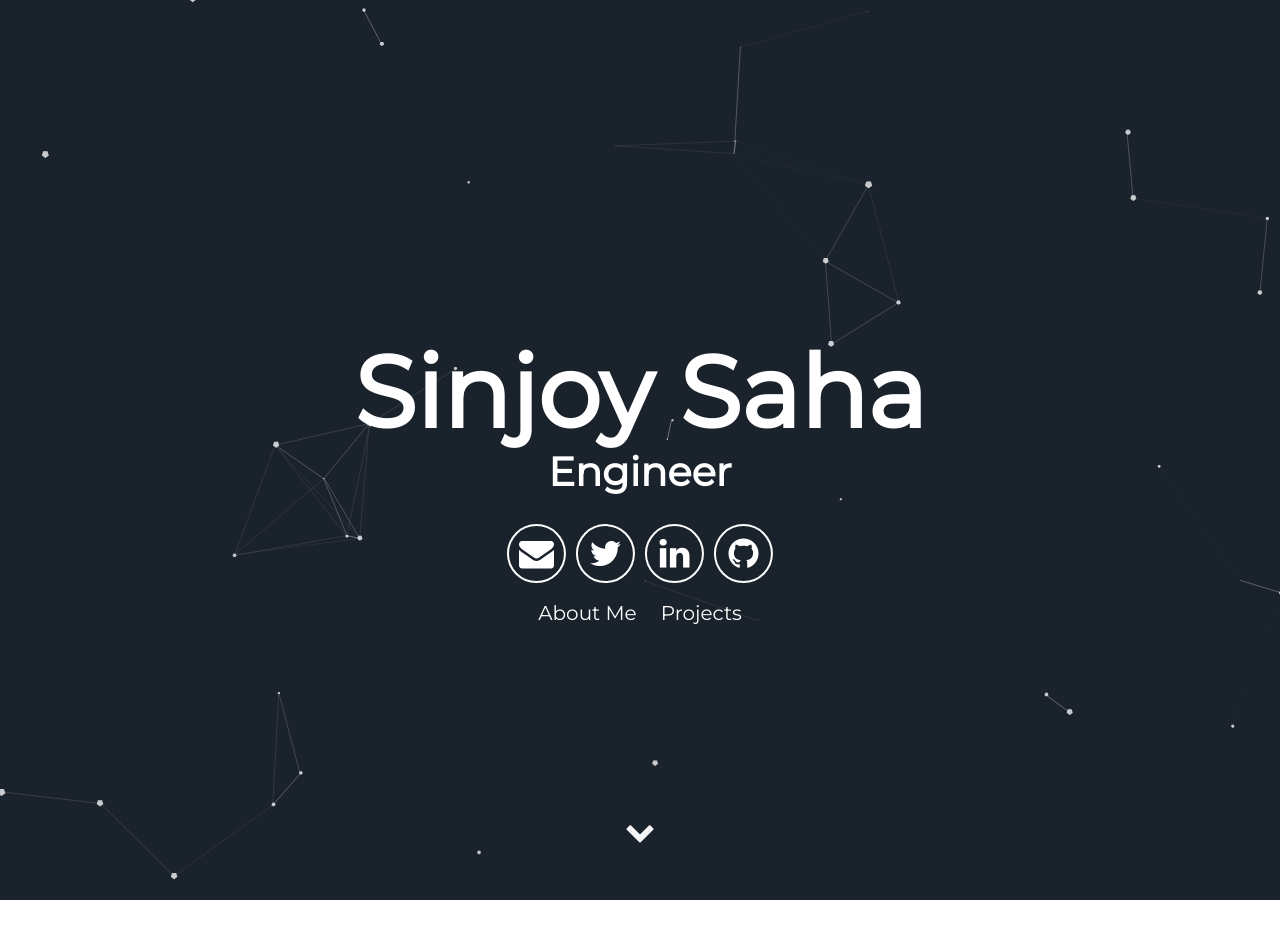
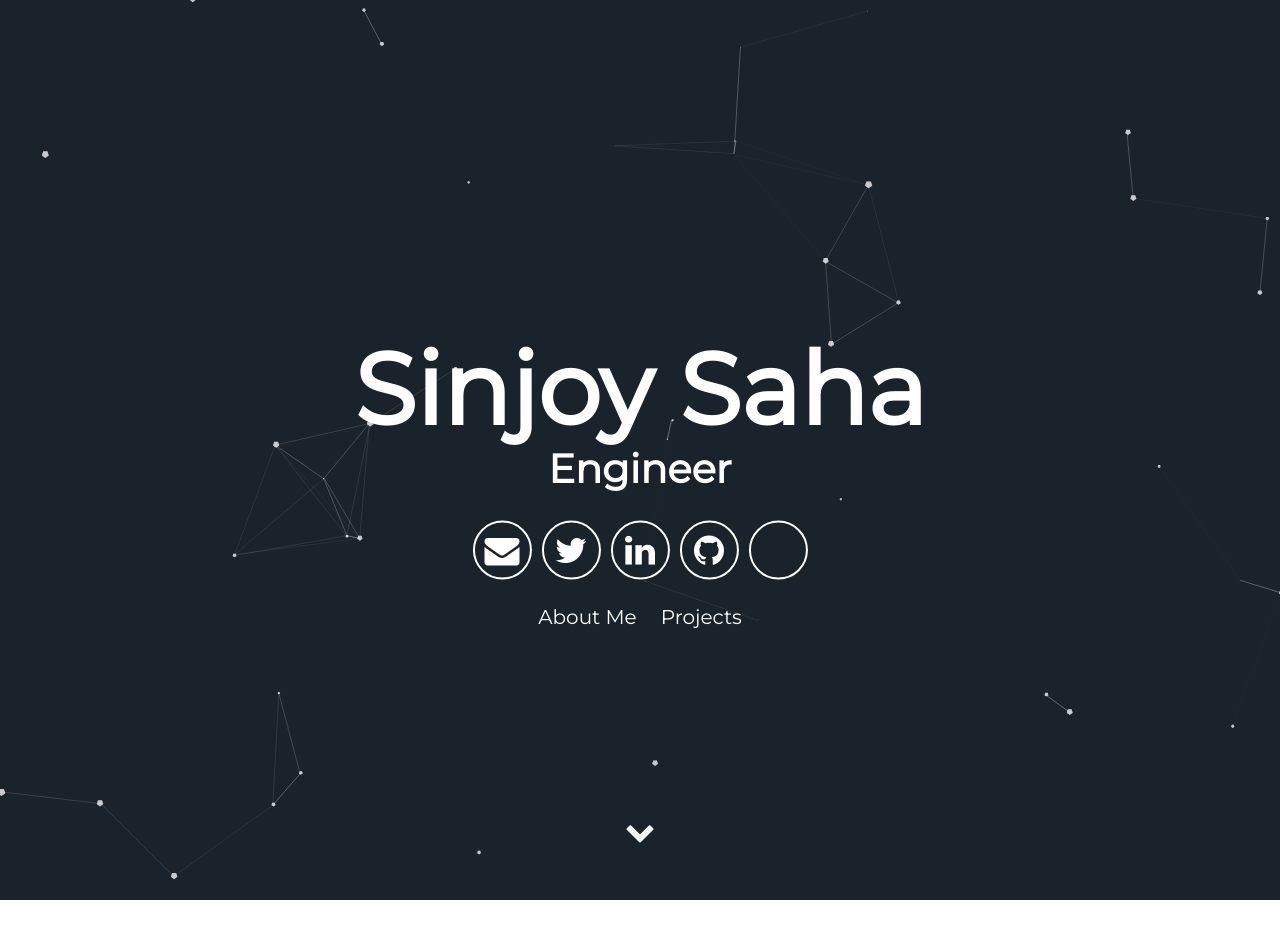
Before and after one commit to sinjoysaha/sinjoysaha.github.io, a Jekyll site: the page built from index.html, in a window 1280 px wide. Shown: the top 952 px of the page. Built offline with Jekyll 4.4.1, drawn with Linux system fonts in a browser that asks for light colours.

Commit message:
Adding HackerRank

```diff
--- a/_includes/header.html
+++ b/_includes/header.html
@@ -9,7 +9,7 @@
         <a aria-label="My Twitter" target="_blank" href="https://www.twitter.com/{{site.twitter_username}}"><i class="icon fa fa-twitter" aria-hidden="true"></i></a>
         <a aria-label="My LinkedIn" target="_blank" href="https://www.linkedin.com/in/{{site.linkedin_username}}"><i class="icon fa fa-linkedin" aria-hidden="true"></i></a>
         <a aria-label="My Github" target="_blank" href="https://www.github.com/{{site.github_username}}"><i class="icon fa fa-github" aria-hidden="true"></i></a>
-        <a aria-label="My HackerRank" target="_blank" href="https://www.hackerrank.com/{{site.hackerrank_username}}"><i class="iconify" data-icon="fa-brands:hackerrank" aria-hidden="true"></i></a>
+        <a aria-label="My HackerRank" target="_blank" href="https://www.hackerrank.com/{{site.hackerrank_username}}"><i class="iconify icon fa" data-icon="fa-brands:hackerrank" aria-hidden="true"></i></a>
 
       </div>
       <div class="header-links">
```
